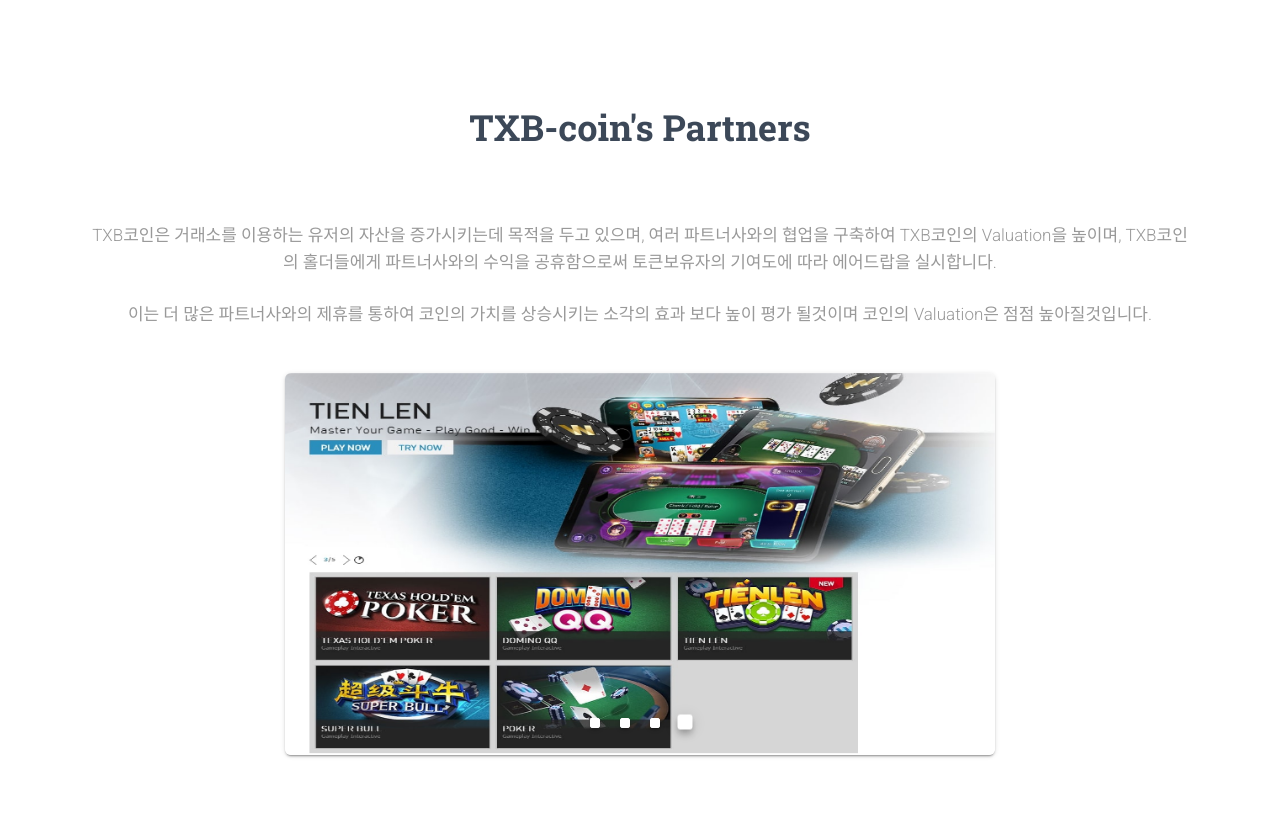
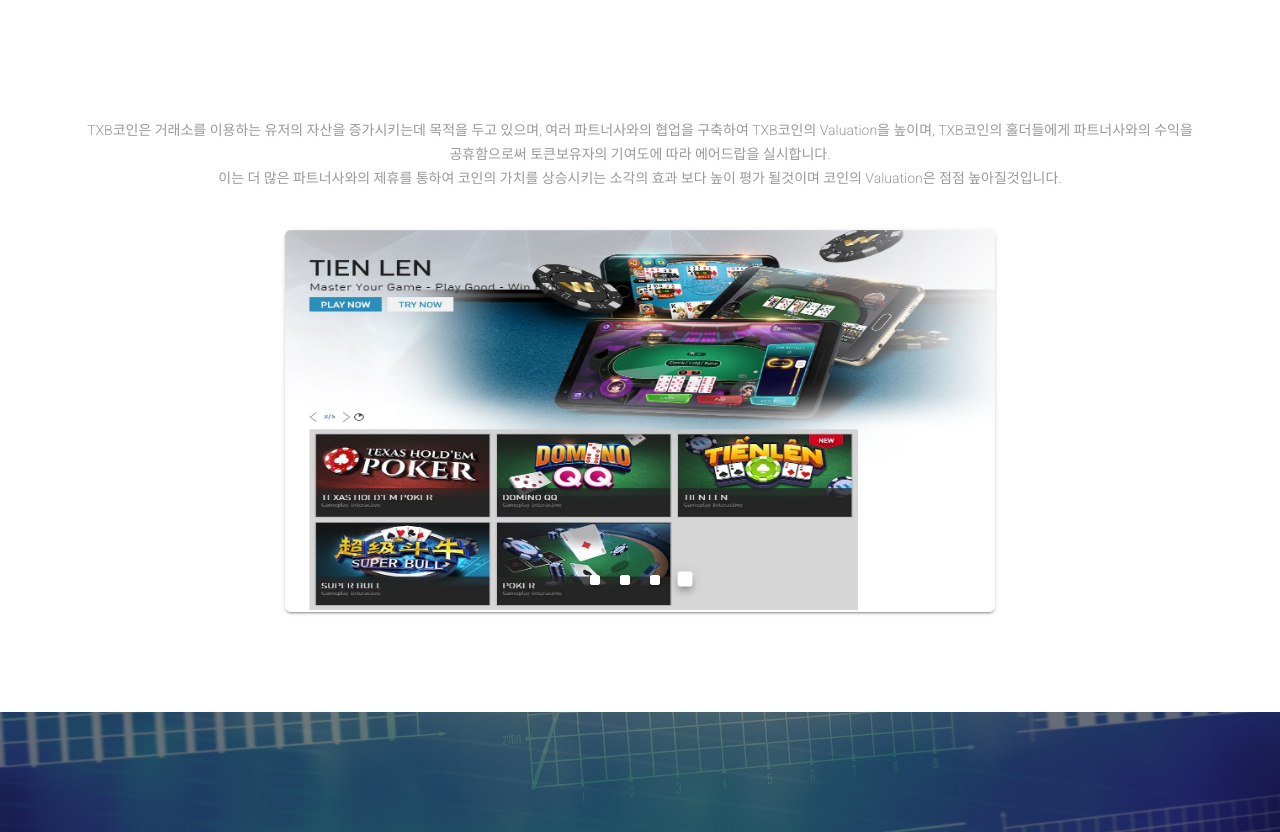
Before and after one commit to Nsadfhs/TXB-Coin, a plain HTML site: page index.html in a window 1280 px wide. Shown: the part 5186-6018 px from the top of the page. Drawn offline with nearby package versions, Linux system fonts and the light colour scheme; files whose address does not match are found by name.

Commit message:
update
2019.04.05

```diff
--- a/index.html
+++ b/index.html
@@ -252,13 +252,12 @@
         <div class="section-bottom text-center">
             <div class="row">
                 <div class="col-md-12 mr-auto ml-auto">
-                    <h2 class="title">TXB-coin&apos;s Partners</h2>
-                    <h5 class="description"><br /><br />TXB코인은 거래소를 이용하는 유저의 자산을 증가시키는데 목적을 두고 있으며, 여러 파트너사와의 협업을 구축하여
+                    <p class="description"><br /><br />TXB코인은 거래소를 이용하는 유저의 자산을 증가시키는데 목적을 두고 있으며, 여러 파트너사와의 협업을 구축하여
                         TXB코인의 Valuation을 높이며, TXB코인의 홀더들에게 파트너사와의 수익을 공휴함으로써 토큰보유자의 기여도에 따라 에어드랍을 실시합니다.
-                        <br /><br />
+                        <br />
                         이는 더 많은 파트너사와의 제휴를 통하여 코인의 가치를 상승시키는 소각의 효과 보다 높이 평가 될것이며 코인의 Valuation은 점점 높아질것입니다.
                         <br />
-                    </h5>
+                    </p>
                 </div>
             </div>
             <div class="col-md-8 mr-auto ml-auto">
@@ -326,7 +325,7 @@
                     <h2 class="title">반복주문을 통한 수익창출</h2>
                     <h5 class="description mt-5">거래소에서 예약주문, 반복주문을 통하여 수익을 창출하며, 마켓메이킹(MM)이 가능합니다.</h5>
                     <div class="col-md-12 mt-5 mr-auto ml-auto">
-                        <img src="./assets/TXB-img/ex_example.jpg" alt="" class="w-100">
+                        <img src="./assets/TXB-img/ex_example.jpg" alt="" class="w-75">
                     </div>
                 </div>
             </div>
```
